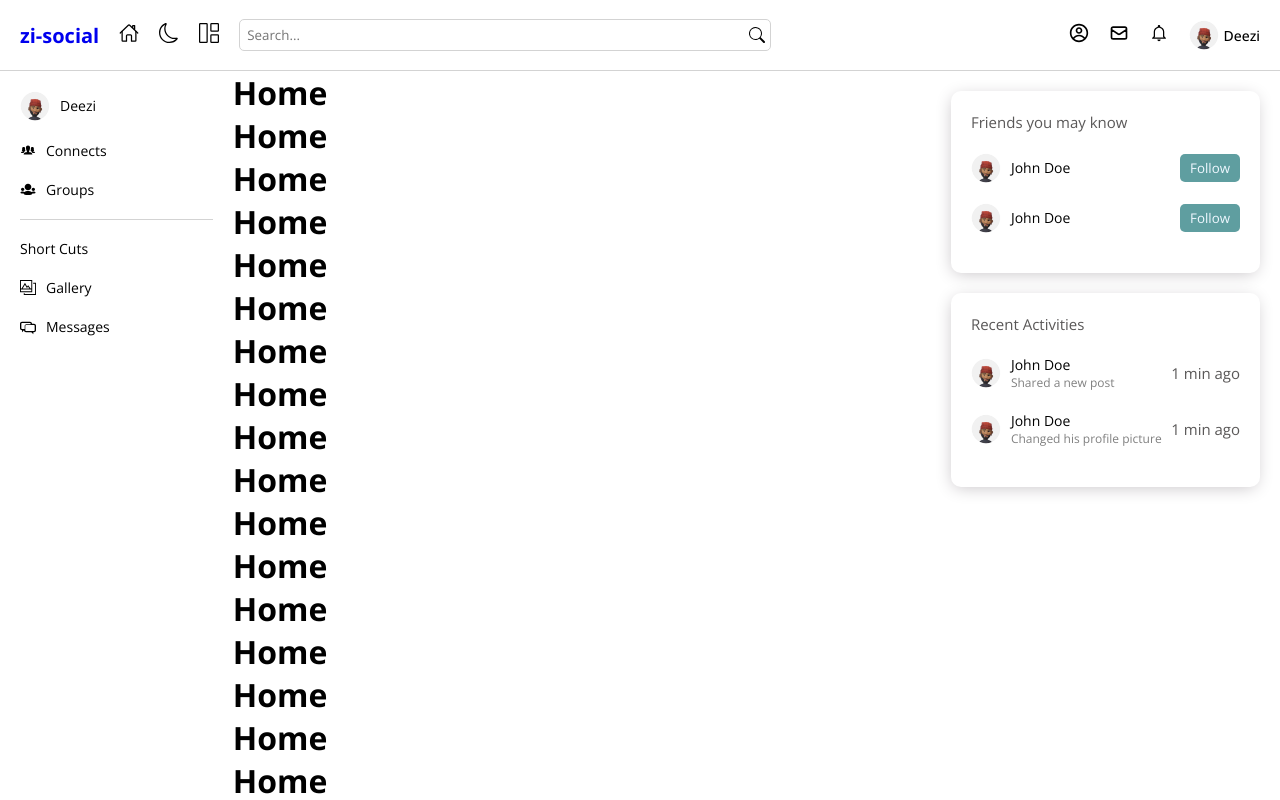
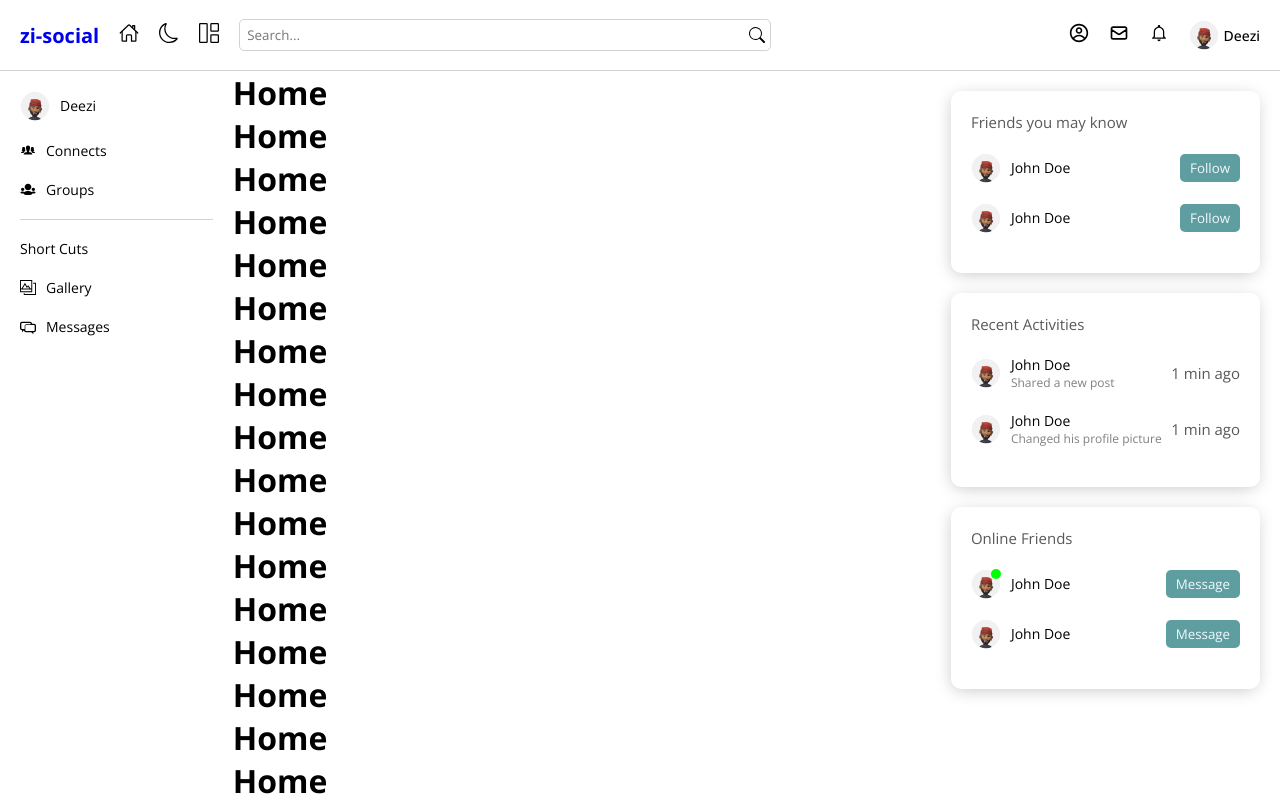
Before and after one commit to deezitheviper/zi-social, a React (Create React App) app in the folder client/: page / in a window 1280 px wide. Shown: the top 800 px of the page. Built offline with nearby package versions, Linux system fonts and the light colour scheme.

Commit message:
right bar done for

```diff
--- a/client/src/components/Rightbar.jsx
+++ b/client/src/components/Rightbar.jsx
@@ -54,6 +54,29 @@ const Rightbar = () => {
         </div>
         </div>
 
+
+        <div className="item">
+        <span>Online Friends</span>
+        <div className='user'>
+        <div className='userInfo'>
+          <div className="online" />
+          <img src={avatar} alt="" />
+          <span>John Doe</span>
+        </div>
+        <div className="buttons">
+          <button>Message</button>
+        </div>
+        </div>
+        <div className='user'>
+        <div className='userInfo'>
+          <img src={avatar} alt="" />
+          <span>John Doe</span>
+        </div>
+        <div className="buttons">
+          <button>Message</button>
+        </div>
+        </div>
+        </div>
       </div>
     </div>
   )
--- a/client/src/components/styles/Rightbar.scss
+++ b/client/src/components/styles/Rightbar.scss
@@ -38,6 +38,7 @@ overflow: scroll;
                 display: flex;
                 align-items: center;
                 gap: 10px;
+                position: relative;
 
                 span{
                     font-size: 14px;
@@ -47,6 +48,16 @@ overflow: scroll;
                 p{
                     color: gray;
                     font-size: 12px;
+                }
+
+                .online{
+                    width: 10px;
+                    height: 10px;
+                    border-radius: 50%;
+                    background-color: lime;
+                    position: absolute;
+                    top: 0;
+                    left: 20px
                 }
 
                 img{
```
